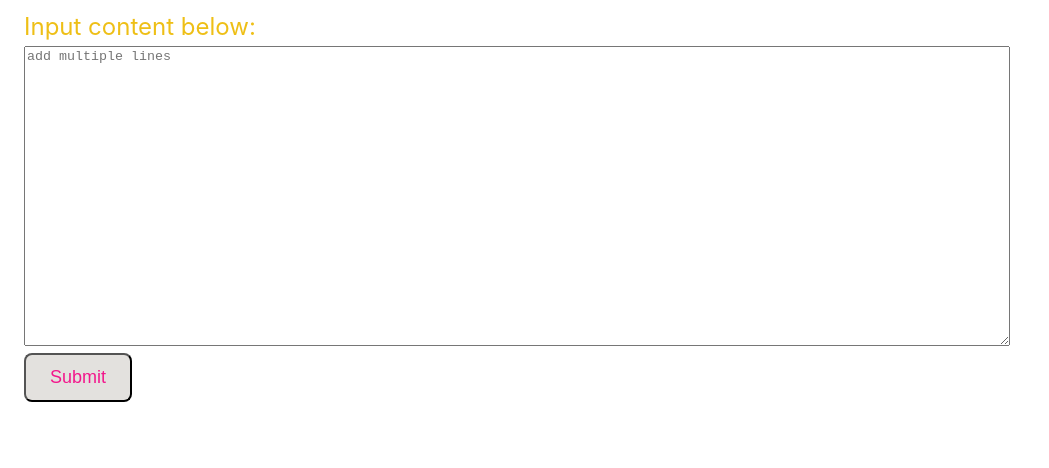
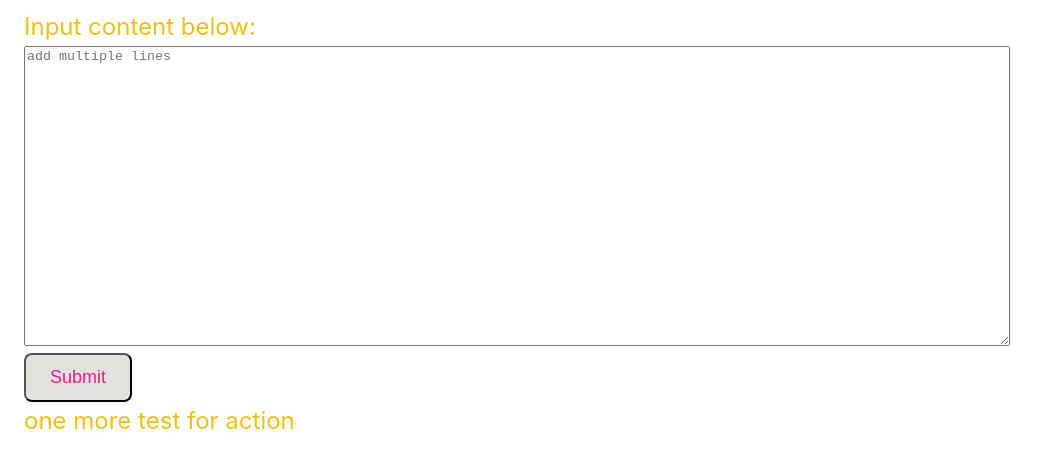
Before and after one commit to Yuzhiping00/finding-node-leaf, a Vue app: page / in a window 1280 px wide. Shown: the top 468 px of the page, without its empty margins (0-1049 px from the left). Built offline with nearby package versions, Linux system fonts and the light colour scheme.

Commit message:
one more test without run deploy in local

```diff
--- a/src/components/FindNodes.vue
+++ b/src/components/FindNodes.vue
@@ -94,6 +94,7 @@ watch(methodText, (newContent)=>{
   <div v-if="leadingSpacesErrorMsg" class="error-style">
     {{ leadingSpacesErrorMsg }}
   </div>
+  <p>one more test for action</p>
 </template>
 
 <style scoped>
```
